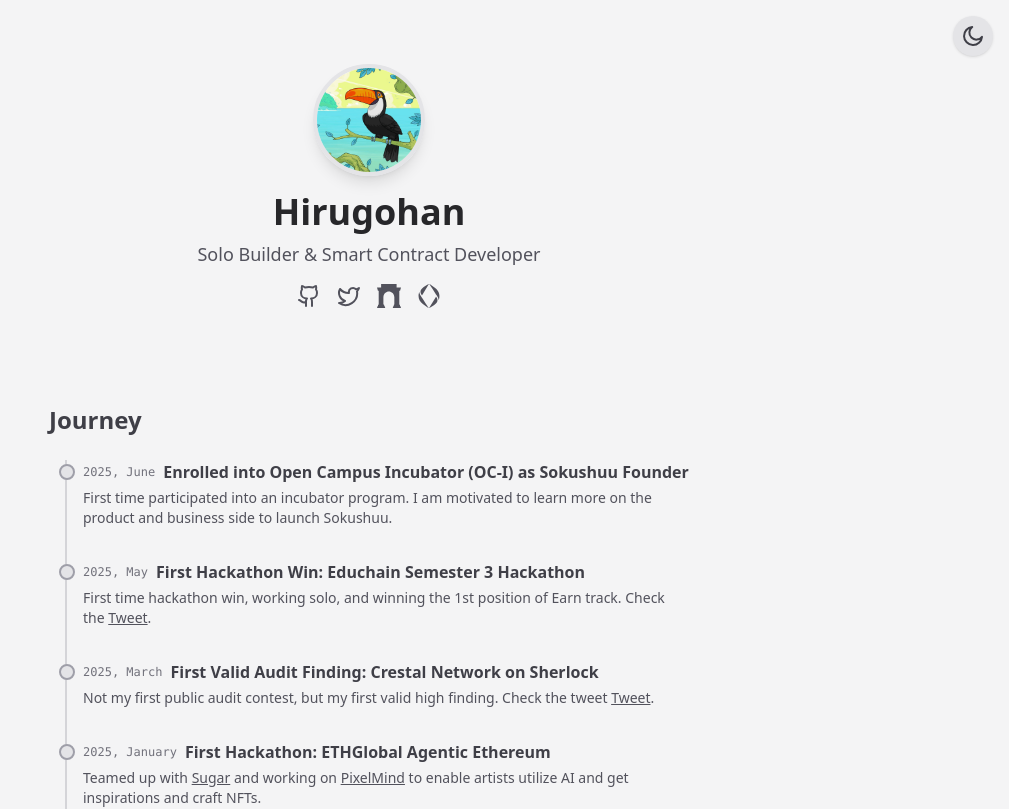
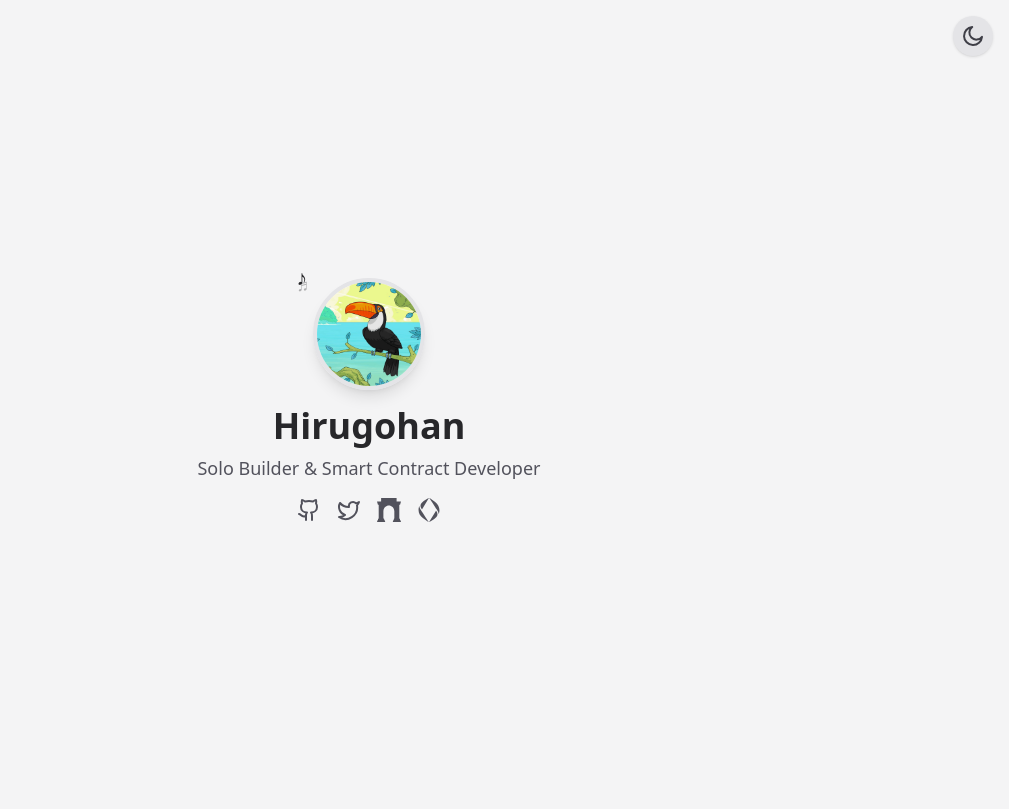
Before and after one commit to 0xhirugohan/hirugohan.de, a React (Vite) app in the folder client/: page / in a window 1280 px wide. Shown: the top 809 px of the page, without its empty margins (271-1280 px from the left). Built offline with nearby package versions, Linux system fonts and the light colour scheme.

Commit message:
feat: add sleeping and singing animation

```diff
--- a/client/src/components/Hero.tsx
+++ b/client/src/components/Hero.tsx
@@ -1,6 +1,9 @@
 import { FC, useEffect, useState } from 'react';
 import { Social } from '../types';
 import { SocialIcons } from './SocialIcons';
+import ThemeBackground from './ThemeBackground';
+import { SleepingZs } from './SleepingZs';
+import { SingingAnimation } from './SingingAnimation';
 
 interface HeroProps {
   mounted: boolean;
@@ -30,16 +33,21 @@ export const Hero: FC<HeroProps> = ({ mounted, socials, user }) => {
   }, []);
 
   return (
-    <section
+    <section className="relative min-h-screen flex items-center justify-center">
+      <ThemeBackground />
+      <div
         className={`flex flex-col items-center justify-center py-16 transition-all duration-700 ${
           mounted ? "opacity-100 translate-y-0" : "opacity-0 translate-y-8"
         }`}
       >
+        <div className="relative">
           <img
             src={isDark ? user.avatarDark : user.avatar}
             alt="avatar"
             className="w-28 h-28 rounded-full shadow-lg border-4 border-zinc-200 dark:border-zinc-700 mb-4"
           />
+          {isDark ? <SleepingZs /> : <SingingAnimation />}
+        </div>
         <h1 className="text-4xl font-bold text-zinc-800 dark:text-zinc-100 mb-2">
           {user.name}
         </h1>
@@ -47,6 +55,7 @@ export const Hero: FC<HeroProps> = ({ mounted, socials, user }) => {
           {user.bio}
         </p>
         <SocialIcons socials={socials} />
+      </div>
     </section>
   );
 };
--- /dev/null
+++ b/client/src/components/SingingAnimation.tsx
@@ -0,0 +1,17 @@
+import { FC } from 'react';
+
+export const SingingAnimation: FC = () => {
+  return (
+    <div className="absolute -top-0 -left-4 select-none pointer-events-none">
+      <span className="absolute text-zinc-800 font-bold animate-sleep-z1" style={{ fontSize: '1.2rem' }}>
+        ♪
+      </span>
+      <span className="absolute text-zinc-800 font-bold animate-sleep-z2" style={{ fontSize: '1rem' }}>
+        ♬
+      </span>
+      <span className="absolute text-zinc-800 font-bold animate-sleep-z3" style={{ fontSize: '0.8rem' }}>
+        ♪
+      </span>
+    </div>
+  );
+};
--- /dev/null
+++ b/client/src/components/SleepingZs.tsx
@@ -0,0 +1,17 @@
+import { FC } from 'react';
+
+export const SleepingZs: FC = () => {
+  return (
+    <div className="absolute -top-2 -right-4 select-none pointer-events-none">
+      <span className="absolute text-zinc-300 font-bold animate-sleep-z1" style={{ fontSize: '1.2rem' }}>
+        z
+      </span>
+      <span className="absolute text-zinc-300 font-bold animate-sleep-z2" style={{ fontSize: '1rem' }}>
+        z
+      </span>
+      <span className="absolute text-zinc-300 font-bold animate-sleep-z3" style={{ fontSize: '0.8rem' }}>
+        z
+      </span>
+    </div>
+  );
+};
--- /dev/null
+++ b/client/src/components/ThemeBackground.tsx
@@ -0,0 +1,89 @@
+import { useEffect, useState } from 'react';
+
+const ThemeBackground = () => {
+  const [isDarkMode, setIsDarkMode] = useState(false);
+
+  useEffect(() => {
+    // Check initial theme
+    const darkModeMatch = window.matchMedia('(prefers-color-scheme: dark)');
+    setIsDarkMode(darkModeMatch.matches);
+
+    // Listen for theme changes
+    const handleThemeChange = (e: MediaQueryListEvent) => {
+      setIsDarkMode(e.matches);
+    };
+
+    darkModeMatch.addEventListener('change', handleThemeChange);
+    return () => darkModeMatch.removeEventListener('change', handleThemeChange);
+  }, []);
+
+  return (
+    <div className="fixed inset-0 -z-10 overflow-hidden pointer-events-none">
+      {isDarkMode ? (
+        // Dark mode - Moon, waves, and sea pattern
+        <div className="relative w-full h-full bg-gradient-to-b from-slate-900 to-slate-800">
+          {/* Background Pattern */}
+          <div className="absolute inset-0">
+            <svg className="w-full h-full">
+              <rect width="100%" height="100%" fill="url(#seaPattern)" />
+            </svg>
+          </div>
+          {/* Moon */}
+          <div className="absolute right-10 top-10">
+            <div className="w-20 h-20 rounded-full bg-slate-200 shadow-[0_0_50px_#fff]" />
+          </div>
+          {/* Waves */}
+          <div className="absolute bottom-0 left-0 right-0">
+            <svg
+              className="animate-wave w-full h-40"
+              viewBox="0 0 1440 320"
+              preserveAspectRatio="none"
+            >
+              <path
+                fill="rgba(255, 255, 255, 0.05)"
+                fillOpacity="1"
+                d="M0,192L48,197.3C96,203,192,213,288,229.3C384,245,480,267,576,250.7C672,235,768,181,864,181.3C960,181,1056,235,1152,234.7C1248,235,1344,181,1392,154.7L1440,128L1440,320L1392,320C1344,320,1248,320,1152,320C1056,320,960,320,864,320C768,320,672,320,576,320C480,320,384,320,288,320C192,320,96,320,48,320L0,320Z"
+              ></path>
+              <path
+                fill="rgba(255, 255, 255, 0.1)"
+                fillOpacity="1"
+                d="M0,256L48,245.3C96,235,192,213,288,192C384,171,480,149,576,165.3C672,181,768,235,864,250.7C960,267,1056,245,1152,224C1248,203,1344,181,1392,170.7L1440,160L1440,320L1392,320C1344,320,1248,320,1152,320C1056,320,960,320,864,320C768,320,672,320,576,320C480,320,384,320,288,320C192,320,96,320,48,320L0,320Z"
+              ></path>
+            </svg>
+          </div>
+        </div>
+      ) : (
+        // Light mode - Sun, wind effect, and leaf pattern
+        <div className="relative w-full h-full bg-gradient-to-b from-sky-200 to-sky-100">
+          {/* Background Pattern */}
+          <div className="absolute inset-0">
+            <svg className="w-full h-full">
+              <rect width="100%" height="100%" fill="url(#leafPattern)" />
+            </svg>
+          </div>
+          {/* Sun */}
+          <div className="absolute left-10 top-10">
+            <div className="w-20 h-20 rounded-full bg-yellow-400 shadow-[0_0_50px_#fbbf24] animate-pulse" />
+          </div>
+          {/* Wind effect */}
+          <div className="absolute inset-0">
+            {Array.from({ length: 5 }).map((_, i) => (
+              <div
+                key={i}
+                className="absolute h-2 bg-white/20 rounded-full animate-wind"
+                style={{
+                  width: Math.random() * 200 + 100 + 'px',
+                  top: Math.random() * 100 + '%',
+                  left: Math.random() * 100 + '%',
+                  animationDelay: `${i * 0.5}s`,
+                }}
+              />
+            ))}
+          </div>
+        </div>
+      )}
+    </div>
+  );
+};
+
+export default ThemeBackground;
--- a/client/src/index.css
+++ b/client/src/index.css
@@ -1,3 +1,33 @@
 @import "tailwindcss";
 
 @custom-variant dark (&:where(.dark, .dark *));
+
+@keyframes floatZ {
+  0%,
+  100% {
+    transform: translateY(0) scale(1);
+    opacity: 0;
+  }
+  25% {
+    transform: translateY(-15px) scale(1.1);
+    opacity: 1;
+  }
+  75% {
+    transform: translateY(-30px) scale(1.2);
+    opacity: 0;
+  }
+}
+
+.animate-sleep-z1 {
+  animation: floatZ 3s ease-in-out infinite;
+}
+
+.animate-sleep-z2 {
+  animation: floatZ 3s ease-in-out infinite;
+  animation-delay: 0.5s;
+}
+
+.animate-sleep-z3 {
+  animation: floatZ 3s ease-in-out infinite;
+  animation-delay: 1s;
+}
```
Lines whose indentation alone changed are shown as unchanged.
